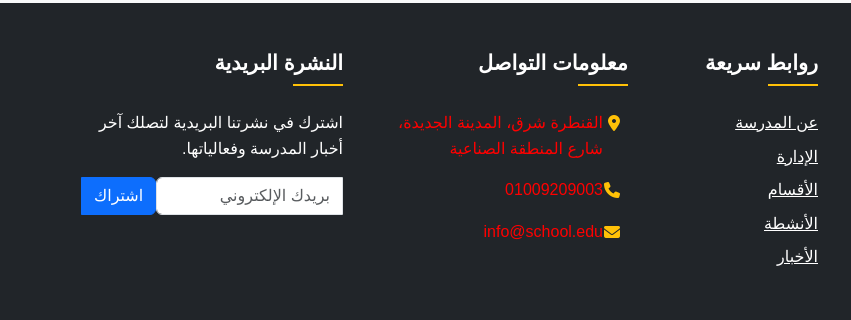
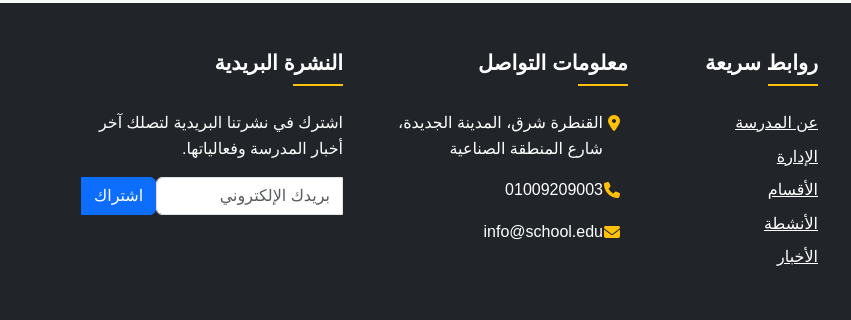
Before and after one commit to Alaafared/Myschool, a plain HTML site: page news.html in a window 1280 px wide. Shown: the part 2429-2749 px from the top of the page, 0-851 px from the left. Drawn offline with nearby package versions, Linux system fonts and the light colour scheme; a web font is replaced by a local one.

Commit message:
Update style.css

```diff
--- a/css/style.css
+++ b/css/style.css
@@ -150,7 +150,7 @@ body {
     color: var(--primary-color);
     font-weight: bold;
 }
-li {
+.li  li {
     color: red;
 }
 .final li {
```
